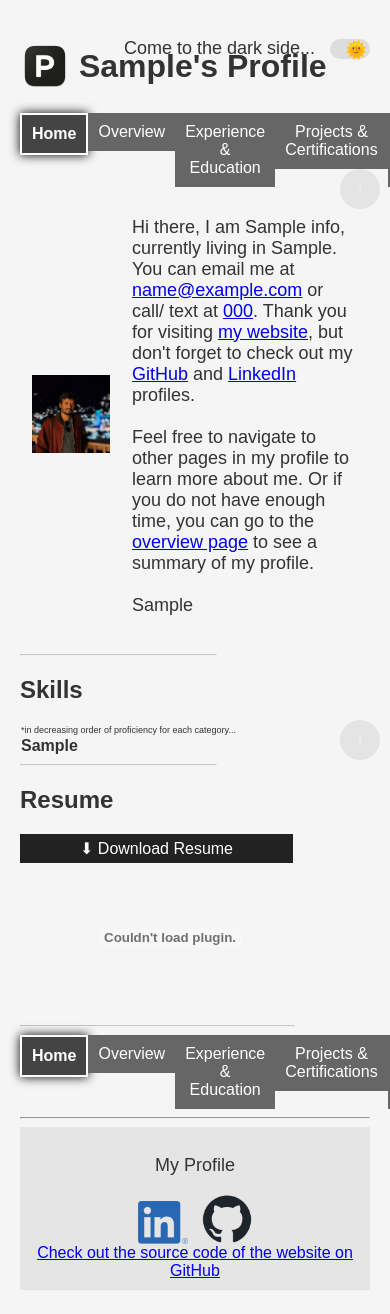
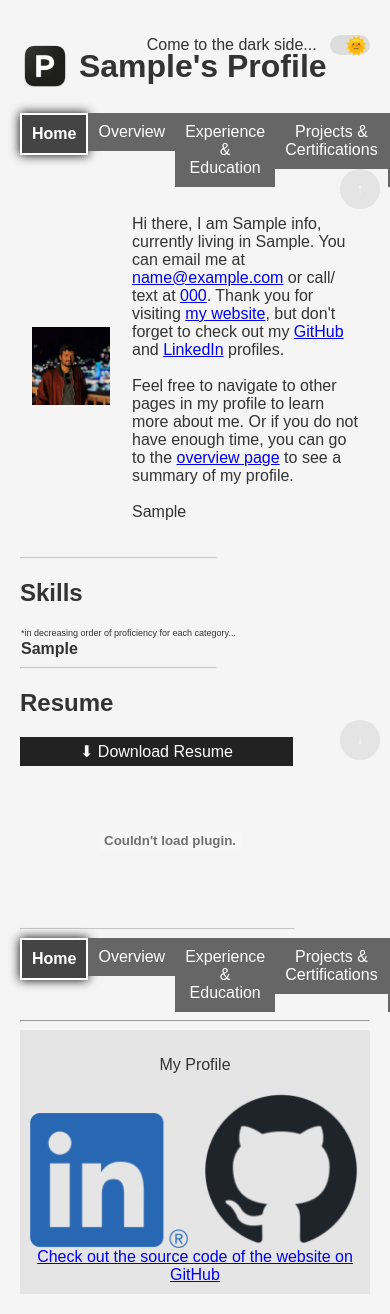
Before and after one commit to asif256000/my_personal_fast_website, a FastAPI app: page / in a window 390 px wide; the page is wider, and only the part inside the window is pictured. Before the commit the page ends 1290 px from the top of that part, so only its background shows below. Run offline with FastAPI, Linux system fonts and the light colour scheme; tables that the repository leaves empty hold one stand-in row (values such as "Sample post").

Commit message:
Responsive design first test

```diff
--- a/static/style.css
+++ b/static/style.css
@@ -4,6 +4,7 @@ body {
   display: flex;
   flex-direction: column;
   font-family: Arial, sans-serif;
+  font-size: 1rem;
   margin: 0;
   padding: 20px;
   background-color: #f5f5f5;
@@ -16,6 +17,14 @@ h2,
 h3,
 h4 {
   color: #333;
+}
+
+h1 {
+  font-size: 2rem;
+}
+
+h2 {
+  font-size: 1.5rem;
 }
 
 img {
@@ -32,7 +41,8 @@ footer {
 }
 
 p {
-  font-size: large;
+  /* font-size: large; */
+  font-size: 1rem;
 }
 
 #wrapper {
@@ -69,7 +79,8 @@ p {
 }
 
 .logo {
-  max-width: 50px; /* Adjust the size as needed */
+  /* max-width: 50px; Adjust the size as needed */
+  max-width: 100%;
   height: auto;
 }
 
--- a/templates/base.html
+++ b/templates/base.html
@@ -9,7 +9,7 @@
     <script src="{{ url_for('static', path='/dark-mode.js') }}" defer></script>
     <script src="{{ url_for('static', path='/scroll-functions.js') }}"></script>
     <script src="{{ url_for('static', path='/other-actions.js') }}"></script>
-    <meta name="viewport" content="width=device-width, initial-scale=1">
+    <meta name="viewport" content="width=device-width, initial-scale=1.0">
 </head>
 
 <body>
```
